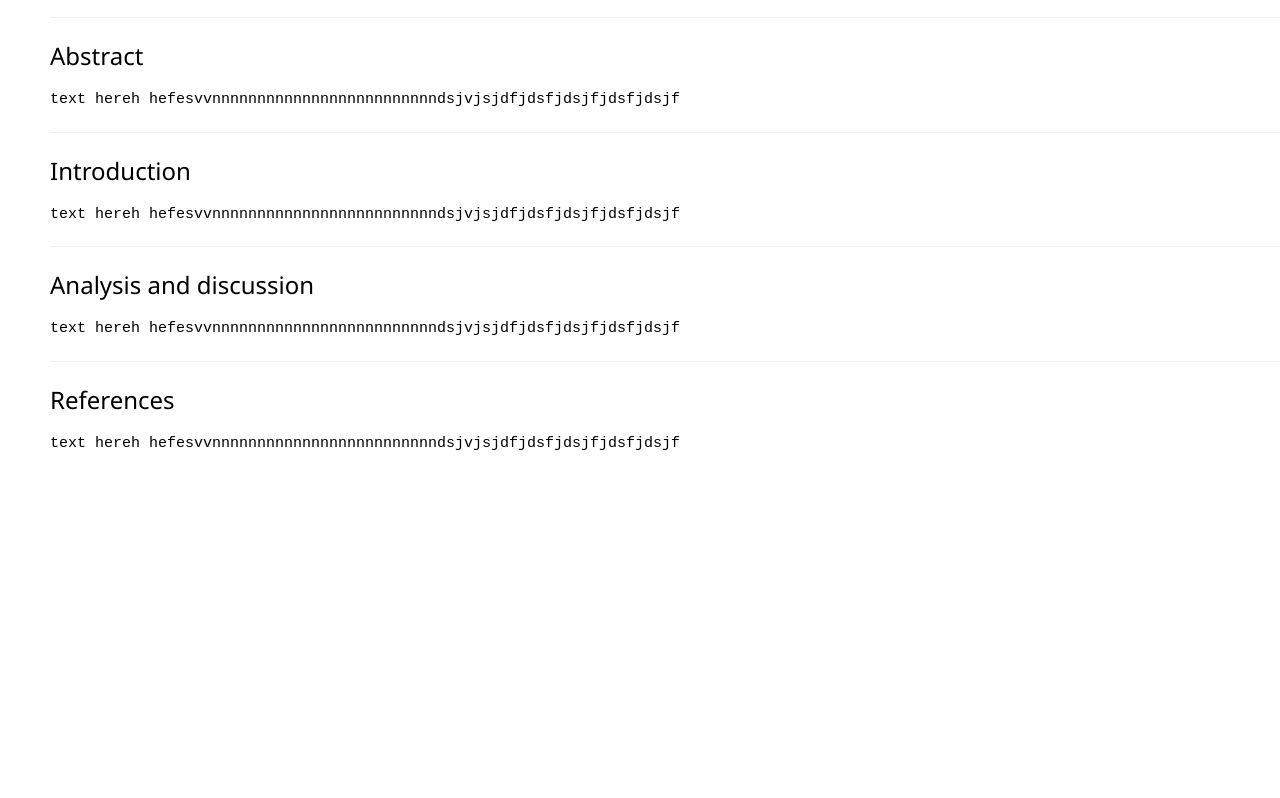
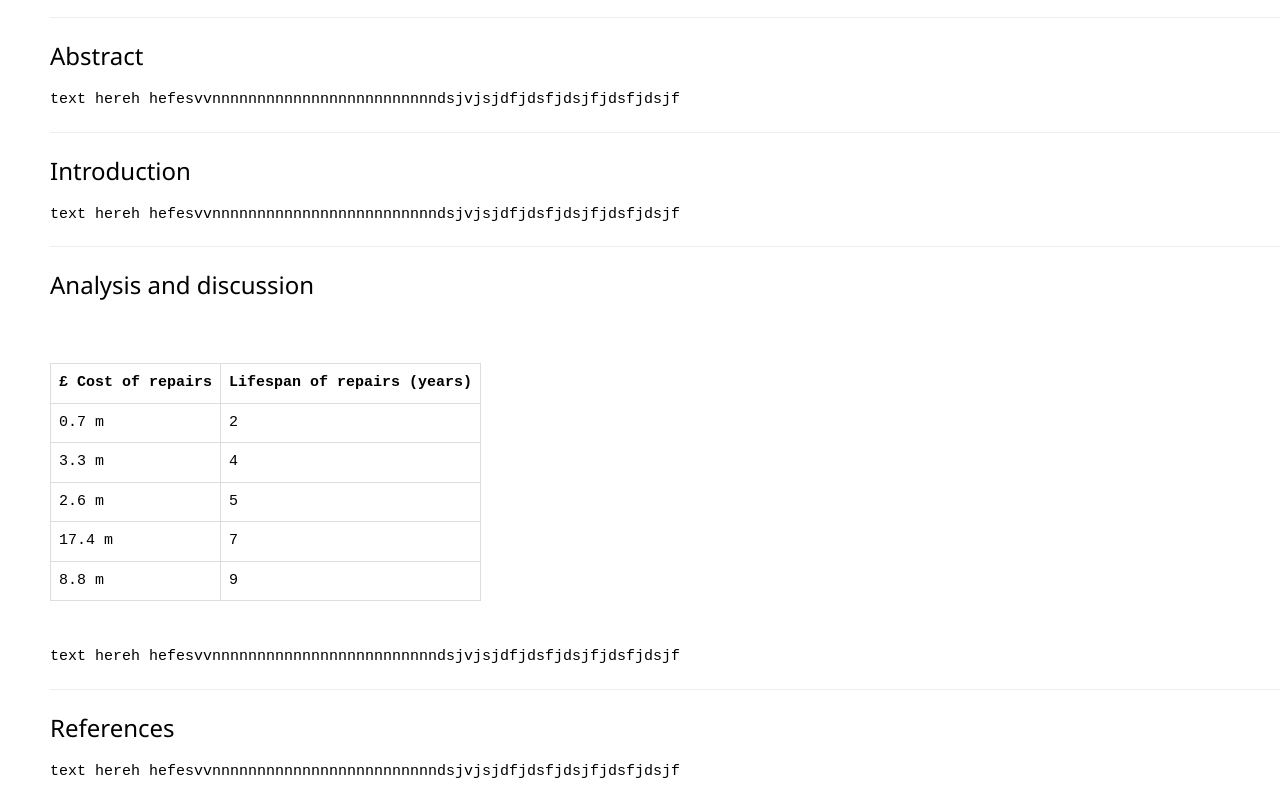
Before and after one commit to FEPSFY6921556/FY6921556, a plain HTML site: page index.html in a window 1280 px wide. Shown: the part 866-1664 px from the top of the page. Before the commit the page ends 1336 px from the top, so only its background shows below. Drawn offline with nearby package versions, Linux system fonts and the light colour scheme.

Commit message:
added table templatre

```diff
--- a/index.html
+++ b/index.html
@@ -89,6 +89,34 @@ text hereh hefesvvnnnnnnnnnnnnnnnnnnnnnnnnndsjvjsjdfjdsfjdsjfjdsfjdsjf
   <p/>
     <p class="ex1">
 <pre>
+
+  <table>
+  <tr>
+    <th>£ Cost of repairs</th>
+    <th>Lifespan of repairs (years)</th>
+  </tr>
+  <tr>
+    <td>0.7 m</td>
+    <td>2</td>
+  </tr>
+  <tr>
+    <td>3.3 m</td>
+    <td>4</td>
+  </tr>
+  <tr>
+    <td>2.6 m</td>
+    <td>5</td>
+  </tr>
+  <tr>
+    <td>17.4 m</td>
+    <td>7</td>
+  </tr>
+  <tr>
+    <td>8.8 m</td>
+    <td>9</td>
+  </tr>
+</table>
+
 text hereh hefesvvnnnnnnnnnnnnnnnnnnnnnnnnndsjvjsjdfjdsfjdsjfjdsfjdsjf
 </pre>
 </p>
```
